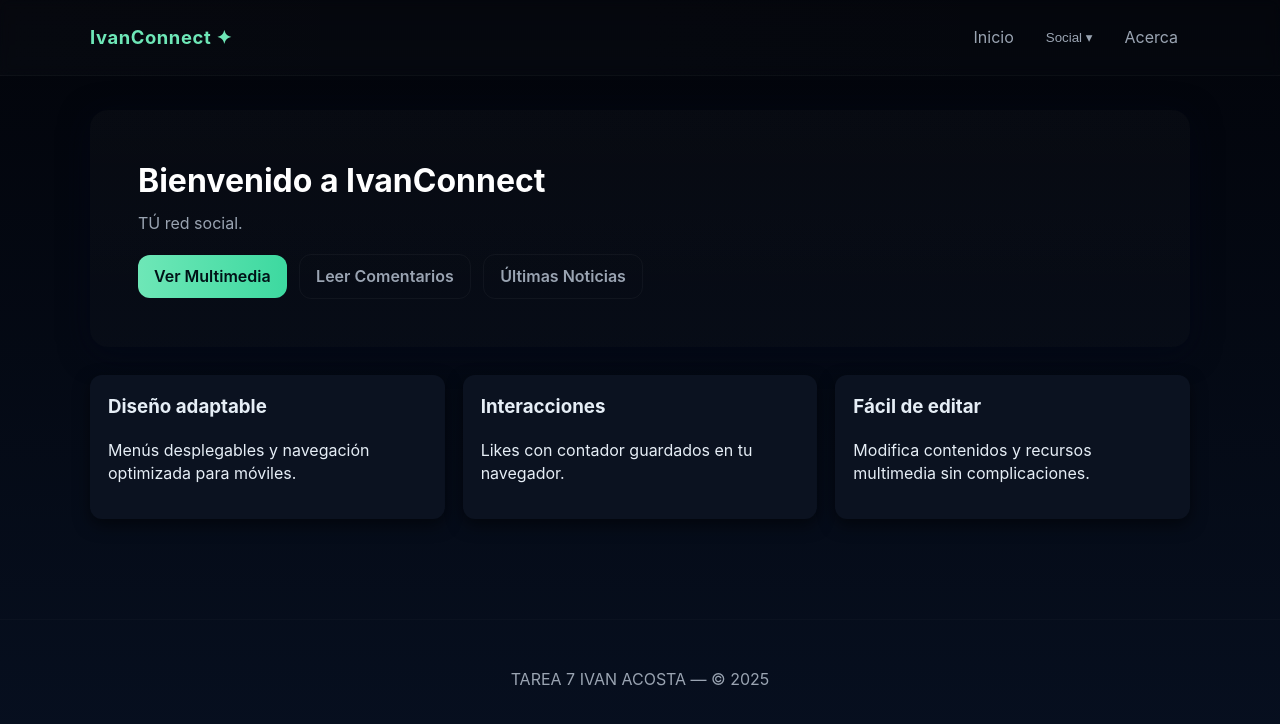
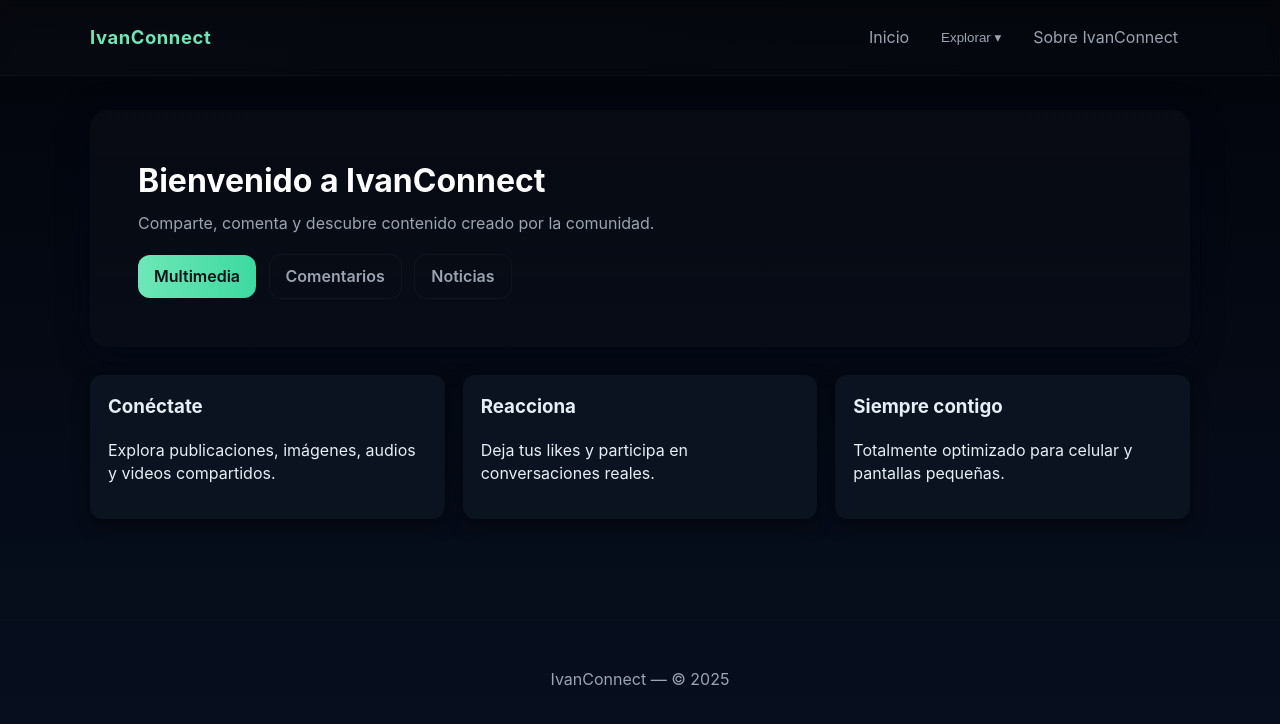
Before and after one commit to iv4nchopy/tp7-IVAN-ACOSTA, a plain HTML site: page index.html in a window 1280 px wide. Drawn offline with Linux system fonts and the light colour scheme.

Commit message:
Update index.html

```diff
--- a/index.html
+++ b/index.html
@@ -9,7 +9,7 @@
 <body>
   <header class="site-header">
     <div class="container header-inner">
-      <a class="brand" href="index.html">IvanConnect ✦</a>
+      <a class="brand" href="index.html">IvanConnect</a>
 
       <button id="navToggle" class="nav-toggle" aria-label="Abrir menú">
         <span class="hamburger"></span>
@@ -19,14 +19,14 @@
         <ul class="nav-list">
           <li><a href="index.html">Inicio</a></li>
           <li class="has-sub">
-            <button class="sub-toggle" aria-expanded="false">Social ▾</button>
+            <button class="sub-toggle" aria-expanded="false">Explorar ▾</button>
             <ul class="sub-menu">
               <li><a href="social_media.html">Multimedia</a></li>
               <li><a href="social_comentario.html">Comentarios</a></li>
               <li><a href="social_noticias.html">Noticias</a></li>
             </ul>
           </li>
-          <li><a href="#about">Acerca</a></li>
+          <li><a href="#about">Sobre IvanConnect</a></li>
         </ul>
       </nav>
     </div>
@@ -35,33 +35,36 @@
   <main class="container main">
     <section class="hero">
       <h1>Bienvenido a IvanConnect</h1>
-      <p>TÚ red social.</p>
+      <p>Comparte, comenta y descubre contenido creado por la comunidad.</p>
+
       <div class="cta-row">
-        <a class="btn" href="social_media.html">Ver Multimedia</a>
-        <a class="btn ghost" href="social_comentario.html">Leer Comentarios</a>
-        <a class="btn ghost" href="social_noticias.html">Últimas Noticias</a>
+        <a class="btn" href="social_media.html">Multimedia</a>
+        <a class="btn ghost" href="social_comentario.html">Comentarios</a>
+        <a class="btn ghost" href="social_noticias.html">Noticias</a>
       </div>
     </section>
 
     <section id="about" class="cards">
       <article class="card">
-        <h3>Diseño adaptable</h3>
-        <p>Menús desplegables y navegación optimizada para móviles.</p>
+        <h3>Conéctate</h3>
+        <p>Explora publicaciones, imágenes, audios y videos compartidos.</p>
       </article>
+
       <article class="card">
-        <h3>Interacciones</h3>
-        <p>Likes con contador guardados en tu navegador.</p>
+        <h3>Reacciona</h3>
+        <p>Deja tus likes y participa en conversaciones reales.</p>
       </article>
+
       <article class="card">
-        <h3>Fácil de editar</h3>
-        <p>Modifica contenidos y recursos multimedia sin complicaciones.</p>
+        <h3>Siempre contigo</h3>
+        <p>Totalmente optimizado para celular y pantallas pequeñas.</p>
       </article>
     </section>
   </main>
 
   <footer class="site-footer">
     <div class="container">
-      <p>TAREA 7 IVAN ACOSTA — © <span id="year"></span></p>
+      <p>IvanConnect — © <span id="year"></span></p>
     </div>
   </footer>
 
```
